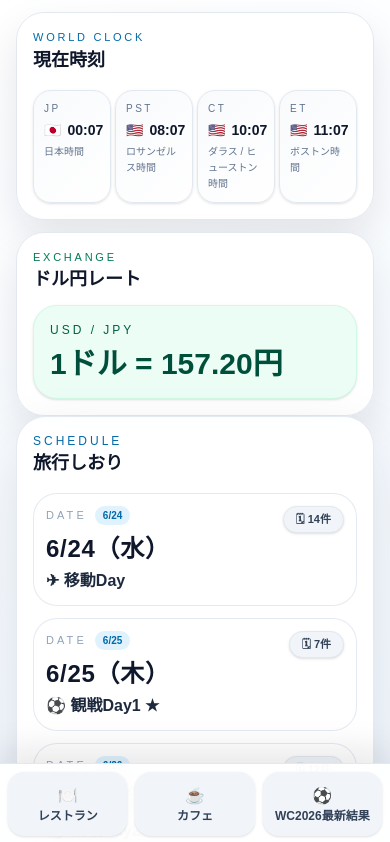
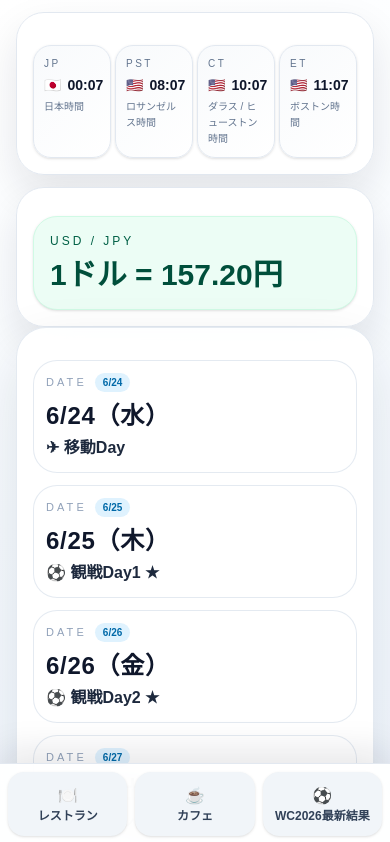
Before and after one commit to reemar1020-ai/WC2026tourapp, a Next.js app: page / in a window 390 px wide. Shown: the top 842 px of the page. Built offline with nearby package versions, Linux system fonts and the light colour scheme.

Commit message:
create mobile app ui

```diff
--- a/app/page.tsx
+++ b/app/page.tsx
@@ -30,106 +30,102 @@ const schedule: TravelDay[] = [
     date: "6/24",
     label: "移動Day",
     items: [
-      { time: "15:40 [JP]", title: "NRT 第1ターミナル集合", kind: "集合", mapUrl: "https://maps.app.goo.gl/kYstFtFUcgC7KocZA" },
-      { time: "16:00 [JP]", title: "肉料理やきすきやんま", kind: "食事", mapUrl: "https://maps.app.goo.gl/P95nLJRHeAAJnLdM7" },
-      { time: "16:40 [JP]", title: "空港チェックイン 第1ターミナル", kind: "チェックイン" },
-      { time: "17:00〜18:00 [JP]", title: "ラウンジ", kind: "ラウンジ", memo: "軽食あり", url: "https://www.saisoncard.co.jp/creditcard/benefits-service/lounge/" },
-      { time: "18:10 [JP]", title: "搭乗準備", kind: "搭乗" },
-      { time: "18:40 [JP]", title: "フライト NRT → LAX", kind: "フライト", memo: "18:40 [JP] NRT発\n↓\n12:50 [PST] LAX着" },
-      { time: "12:50〜14:00 [PST]", title: "USA入国審査", kind: "入国審査" },
-      { time: "14:00〜16:00 [PST]", title: "LAX ターミナルB ラウンジ", kind: "ラウンジ", memo: "軽食あり" },
-      { time: "16:00〜17:00 [PST]", title: "国内線乗り換え移動", kind: "移動", memo: "LAX ターミナルB → ターミナル3" },
-      { time: "17:00 [PST]", title: "空港チェックイン", kind: "チェックイン", memo: "LAX ターミナル3" },
-      { time: "17:00〜18:15 [PST]", title: "ラウンジ", kind: "ラウンジ", memo: "軽食あり" },
-      { time: "18:30 [PST]", title: "搭乗ゲート", kind: "搭乗" },
-      { time: "18:53 [PST]", title: "フライト LAX → DFW", kind: "フライト", memo: "18:53 [PST] LAX発\n↓\n23:59 [CT] DFW着" },
-      { time: "25:00 [CT]", title: "ホテルチェックイン", kind: "ホテル", location: "Super 8 by Wyndham Irving/DFW Apt/North", mapUrl: "https://maps.app.goo.gl/suYUgd7VPLuMp2Qy9" },
+      { time: "15:40", title: "NRT 第1ターミナル集合", mapUrl: "https://maps.app.goo.gl/kYstFtFUcgC7KocZA" },
+      { time: "16:00", title: "肉料理やきすきやんま", mapUrl: "https://maps.app.goo.gl/P95nLJRHeAAJnLdM7" },
+      { time: "16:40", title: "空港チェックイン 第1ターミナル" },
+      { time: "17:00〜18:00", title: "ラウンジ", memo: "軽食あり", url: "https://www.saisoncard.co.jp/creditcard/benefits-service/lounge/" },
+      { time: "18:10", title: "搭乗準備" },
+      { time: "18:40", title: "NRT発 → 12:50 LAX着", kind: "フライト", memo: "18:40 [JP] NRT発\n↓\n12:50 [PST] LAX着" },
+      { time: "12:50〜14:00", title: "USA入国審査" },
+      { time: "14:00〜16:00", title: "LAX ターミナルB ラウンジ", memo: "軽食あり" },
+      { time: "16:00〜17:00", title: "国内線乗り換え移動", memo: "LAX ターミナルB → ターミナル3" },
+      { time: "17:00", title: "空港チェックイン LAX ターミナル3" },
+      { time: "17:00〜18:15", title: "ラウンジ", memo: "軽食あり" },
+      { time: "18:30", title: "搭乗ゲート" },
+      { time: "18:53", title: "LAX発 → 23:59 DFW着", kind: "フライト", memo: "18:53 [PST] LAX発\n↓\n23:59 [CT] DFW着" },
+      { time: "25:00", title: "ホテルチェックイン", location: "Holiday Inn Express & Suites DFW Airport Southwest - Euless", mapUrl: "https://maps.app.goo.gl/7bWPRhjLrQJmid7J9" },
     ],
   },
   {
     date: "6/25",
     label: "観戦Day1 ★",
     items: [
-      { time: "8:00 [CT]", title: "朝食", kind: "食事" },
-      { time: "9:00〜13:00 [CT]", title: "Texas Card House", kind: "自由時間", mapUrl: "https://maps.app.goo.gl/5VP6x6zZBeonB2LcA" },
-      { time: "13:00 [CT]", title: "友達ピックアップ", kind: "移動" },
-      { time: "13:00 [CT]", title: "ランチ Texas Roadhouse", kind: "食事", mapUrl: "https://maps.app.goo.gl/39fidkkuZXzis9Fr5" },
-      { time: "16:00 [CT]", title: "入場", kind: "観光", venue: "AT&Tスタジアム", mapUrl: "https://maps.app.goo.gl/GWrpF7GaZuK4A11z6" },
-      { time: "18:00 [CT]", title: "キックオフ JPN vs SWE", kind: "試合", venue: "AT&Tスタジアム", url: "https://www.fifa.com/ja/match-centre/match/17/285023/289273/400021471", mapUrl: "https://maps.app.goo.gl/GWrpF7GaZuK4A11z6" },
-      { time: "21:00 [CT]", title: "ホテルチェックイン", kind: "ホテル", location: "Super 8 by Wyndham Irving/DFW Apt/North", mapUrl: "https://maps.app.goo.gl/suYUgd7VPLuMp2Qy9" },
+      { time: "08:00", title: "朝食" },
+      { time: "09:00〜13:00", title: "Texas Card House", mapUrl: "https://maps.app.goo.gl/5VP6x6zZBeonB2LcA" },
+      { time: "13:00", title: "友達ピックアップ" },
+      { time: "13:00", title: "ランチ Texas Roadhouse", mapUrl: "https://maps.app.goo.gl/39fidkkuZXzis9Fr5" },
+      { time: "16:00", title: "AT&Tスタジアム入場", mapUrl: "https://maps.app.goo.gl/GWrpF7GaZuK4A11z6" },
+      { time: "18:00", title: "JPN vs SWE キックオフ", kind: "試合", url: "https://www.fifa.com/ja/match-centre/match/17/285023/289273/400021471" },
+      { time: "21:00", title: "ホテルチェックイン", location: "Holiday Inn Express & Suites DFW Airport Southwest - Euless", mapUrl: "https://maps.app.goo.gl/7bWPRhjLrQJmid7J9" },
     ],
   },
   {
     date: "6/26",
     label: "観戦Day2 ★",
     items: [
-      { time: "4:30 [CT]", title: "ホテルチェックアウト", kind: "ホテル" },
-      { time: "5:30 [CT]", title: "空港チェックイン", kind: "チェックイン", memo: "DFW ターミナルE", mapUrl: "https://maps.app.goo.gl/gKDHQDLEsCXWkV2V7" },
-      { time: "6:00 [CT]", title: "朝食 Drew Pearson's Sport 88", kind: "食事", mapUrl: "https://maps.app.goo.gl/oa4P6CnBCHLjGQRe8" },
-      { time: "6:45 [CT]", title: "搭乗ゲート", kind: "搭乗" },
-      { time: "07:05 [CT]", title: "フライト DFW → BOS", kind: "フライト", memo: "07:05 [CT] DFW発\n↓\n11:57 [ET] BOS着" },
-      { time: "12:30 [ET]", title: "移動", kind: "移動", memo: "Uber利用予定\n電車：要確認", options: [{ label: "シャトルバス検索", url: "https://www.google.com/search?q=BOS%E7%A9%BA%E6%B8%AF%E2%86%92Hampton+Inn+Boston+Logan+Airport+%E3%82%B7%E3%83%A3%E3%83%88%E3%83%AB%E3%83%90%E3%82%B9", buttonLabel: "シャトルバス検索" }] },
-      { time: "13:00 [ET]", title: "ホテルチェックイン", kind: "ホテル", location: "Hampton Inn Boston Logan Airport", mapUrl: "https://maps.app.goo.gl/kDtMLkQ859AKpLst7" },
-      { time: "13:00 [ET]", title: "移動", kind: "移動", memo: "Uber利用予定\n電車：要確認" },
-      { time: "14:00 [ET]", title: "入場", kind: "観光", venue: "ジレット・スタジアム", mapUrl: "https://maps.app.goo.gl/vM1JASkx3EV6YEDm8" },
-      { time: "15:00 [ET]", title: "キックオフ NOR vs FRA", kind: "試合", url: "https://www.fifa.com/ja/match-centre/match/17/285023/289273/400021489" },
-      { time: "19:00 [ET]", title: "夕食", kind: "食事" },
-      { time: "20:00 [ET]", title: "ホテル帰還", kind: "ホテル", location: "Hampton Inn Boston Logan Airport", mapUrl: "https://maps.app.goo.gl/kDtMLkQ859AKpLst7" },
+      { time: "04:30", title: "ホテルチェックアウト" },
+      { time: "05:30", title: "DFW ターミナルE 空港チェックイン", mapUrl: "https://maps.app.goo.gl/gKDHQDLEsCXWkV2V7" },
+      { time: "06:00", title: "朝食 Drew Pearson's Sport 88", mapUrl: "https://maps.app.goo.gl/oa4P6CnBCHLjGQRe8" },
+      { time: "06:45", title: "搭乗ゲート" },
+      { time: "07:05", title: "DFW発 → 11:57 BOS着", kind: "フライト", memo: "07:05 [CT] DFW発\n↓\n11:57 [ET] BOS着" },
+      { time: "12:30", title: "ホテルへ移動", memo: "移動手段：\n・Uber Taxi\n・シャトルバス" },
+      { time: "13:00", title: "ホテルチェックイン", location: "Hampton Inn Boston Logan Airport", mapUrl: "https://maps.app.goo.gl/kDtMLkQ859AKpLst7" },
+      { time: "13:00", title: "ジレットスタジアムへ移動", memo: "移動手段：\n・Uber Taxi\n・電車" },
+      { time: "14:00", title: "ジレットスタジアム入場", mapUrl: "https://maps.app.goo.gl/vM1JASkx3EV6YEDm8" },
+      { time: "15:00", title: "NOR vs FRA キックオフ", kind: "試合", url: "https://www.fifa.com/ja/match-centre/match/17/285023/289273/400021489" },
+      { time: "19:00", title: "夕食" },
+      { time: "20:00", title: "ホテル帰還", location: "Hampton Inn Boston Logan Airport", mapUrl: "https://maps.app.goo.gl/kDtMLkQ859AKpLst7" },
     ],
   },
   {
     date: "6/27",
     label: "ボストン観光Day",
     items: [
-      { time: "9:00 [ET]", title: "朝食 in ホテル", kind: "食事" },
-      { time: "11:00 [ET]", title: "ホテルチェックアウト", kind: "ホテル" },
-      { time: "11:00〜17:00 [ET]", title: "自由時間", kind: "自由時間" },
-      { time: "17:00 [ET]", title: "空港チェックイン", kind: "チェックイン", memo: "BOS ターミナルA", mapUrl: "https://maps.app.goo.gl/iqtrFWj1f9nY8A2KA" },
-      { time: "18:10 [ET]", title: "搭乗ゲート", kind: "搭乗" },
-      { time: "18:40 [ET]", title: "フライト BOS → DFW", kind: "フライト", memo: "18:40 [ET] BOS発\n↓\n21:57 [CT] DFW着" },
-      { time: "22:30 [CT]", title: "移動", kind: "移動", memo: "車（友達）" },
-      { time: "23:00 [CT]", title: "ホテルチェックイン", kind: "ホテル" },
+      { time: "09:00", title: "朝食（ホテル）" },
+      { time: "11:00", title: "ホテルチェックアウト" },
+      { time: "11:00〜17:00", title: "自由時間" },
+      { time: "17:00", title: "BOS ターミナルA 空港チェックイン", mapUrl: "https://maps.app.goo.gl/iqtrFWj1f9nY8A2KA" },
+      { time: "18:10", title: "搭乗ゲート" },
+      { time: "18:40", title: "BOS発 → 21:57 DFW着", kind: "フライト", memo: "18:40 [ET] BOS発\n↓\n21:57 [CT] DFW着" },
+      { time: "22:30", title: "移動（友達の車）" },
+      { time: "23:00", title: "ホテルチェックイン", location: "Holiday Inn Express & Suites DFW Airport Southwest - Euless", mapUrl: "https://maps.app.goo.gl/7bWPRhjLrQJmid7J9" },
     ],
   },
   {
     date: "6/28",
     label: "GOLF Day",
     items: [
-      { time: "9:00 [CT]", title: "Fort Worth Stockyards", kind: "観光", mapUrl: "https://share.google/EqhKercWdOUAytMy1" },
-      { time: "11:30 [CT]", title: "テキサスBBQランチ", kind: "食事", memo: "候補1：Cooper's Old Time Pit Bar-B-Que\n候補2：Riscky's BBQ", options: [
+      { time: "09:00", title: "Fort Worth Stockyards", mapUrl: "https://share.google/EqhKercWdOUAytMy1" },
+      { time: "11:30", title: "テキサスBBQランチ", memo: "候補①\nCooper's Old Time Pit Bar-B-Que\n\n候補②\nRiscky's BBQ", options: [
         { label: "Cooper's Old Time Pit Bar-B-Que", mapUrl: "https://maps.app.goo.gl/4KNGY568cF7hUXkP6", buttonLabel: "Google Maps" },
         { label: "Riscky's BBQ", mapUrl: "https://share.google/I6RJ64x90zuvPkO4O", buttonLabel: "Google Maps" },
       ] },
-      { time: "13:30 [CT]", title: "ゴルフ", kind: "ゴルフ", options: [
-        { label: "Texas Star Golf Course", url: "https://texasstar.cps.golf/onlineresweb/search-teetime?TeeOffTimeMin=0&TeeOffTimeMax=23.999722222222225", buttonLabel: "予約ページ" },
-        { label: "Bear Creek Golf Club", url: "https://arcisgolf.com/clubs/bear_creek_golf_club/home?utm_source=chatgpt.com", buttonLabel: "予約ページ" },
-        { label: "CEDAR CREST", url: "https://www.golfcedarcrest.com/book-a-tee-time", buttonLabel: "予約ページ" },
-      ] },
-      { time: "20:00 [CT]", title: "カジノ", kind: "カジノ", location: "Choctaw Casino & Resort", mapUrl: "https://maps.app.goo.gl/yvPExBzpzikLH3Hy6" },
-      { time: "時間未定", title: "ホテル", kind: "ホテル", memo: "未定" },
+      { time: "12:30", title: "Bear Creek Golf Club へ移動" },
+      { time: "13:22", title: "ゴルフスタート", location: "Bear Creek Golf Club", url: "https://arcisgolf.com/clubs/bear_creek_golf_club/home", mapUrl: "https://share.google/CcacpJxXFvC0hOpOR" },
+      { time: "20:00", title: "Choctaw Casino & Resort", mapUrl: "https://maps.app.goo.gl/yvPExBzpzikLH3Hy6" },
     ],
   },
   {
     date: "6/29",
     label: "観戦Day3 ★",
     items: [
-      { time: "7:00 [CT]", title: "レンタカーピック＆移動", kind: "移動" },
-      { time: "11:00 [CT]", title: "入場", kind: "観光", venue: "NRGスタジアム", mapUrl: "https://maps.app.goo.gl/312VEhN9cPtHE8Xa7" },
-      { time: "12:00 [CT]", title: "キックオフ F2位 vs C1位", kind: "試合", url: "https://www.fifa.com/ja/match-centre/match/17/285023/289287/400021516" },
-      { time: "16:00 [CT]", title: "ホテルチェックイン", kind: "ホテル", location: "Wingate by Wyndham Humble/HIA", mapUrl: "https://maps.app.goo.gl/a7tP5sipSTC28owc9" },
-      { time: "17:00 [CT]", title: "Space Center Houston", kind: "観光", mapUrl: "https://share.google/VNv9d4qSaUtCd9oOs" },
+      { time: "07:00", title: "レンタカーピックアップ・移動" },
+      { time: "11:00", title: "NRGスタジアム入場", mapUrl: "https://maps.app.goo.gl/312VEhN9cPtHE8Xa7" },
+      { time: "12:00", title: "F2位 vs C1位 キックオフ", kind: "試合", url: "https://www.fifa.com/ja/match-centre/match/17/285023/289287/400021516" },
+      { time: "16:00", title: "ホテルチェックイン", location: "Wingate by Wyndham Humble/HIA", mapUrl: "https://maps.app.goo.gl/a7tP5sipSTC28owc9" },
+      { time: "17:00", title: "Space Center Houston", mapUrl: "https://share.google/VNv9d4qSaUtCd9oOs" },
     ],
   },
   {
     date: "6/30",
     label: "帰国Day",
     items: [
-      { time: "9:30 [CT]", title: "空港チェックイン（しげじP）", kind: "チェックイン" },
-      { time: "11:00 [CT]", title: "搭乗ゲート（しげじP）", kind: "搭乗" },
-      { time: "11:35 [CT]", title: "フライト IAH → 日本", kind: "フライト", memo: "11:35 [CT] IAH発\n↓\n15:25 日本着" },
-      { time: "18:00 [CT]", title: "空港チェックイン（亮輔）", kind: "チェックイン", memo: "IAH ターミナルA", mapUrl: "https://maps.app.goo.gl/4RsQc9PJxjVWfFxw9" },
-      { time: "19:45 [CT]", title: "搭乗ゲート（亮輔）", kind: "搭乗" },
-      { time: "20:12 [CT]", title: "フライト IAH → HND", kind: "フライト", memo: "20:12 [CT] IAH発\n↓\n7/1（水）04:45 [JP] HND着" },
+      { time: "09:30", title: "空港チェックイン（しげじ）" },
+      { time: "11:00", title: "搭乗ゲート（しげじ）" },
+      { time: "11:35", title: "IAH発 → 15:25 日本着（しげじ）", kind: "フライト" },
+      { time: "18:00", title: "IAH ターミナルA 空港チェックイン（亮輔）", mapUrl: "https://maps.app.goo.gl/4RsQc9PJxjVWfFxw9" },
+      { time: "19:45", title: "搭乗ゲート（亮輔）" },
+      { time: "20:12", title: "IAH発 → 7/1 04:45 HND着（亮輔）", kind: "フライト" },
     ],
   },
 ];
@@ -273,12 +269,7 @@ export default function Home() {
         <section className="px-4 pt-3 sm:px-6 sm:pt-4">
           <div className="grid gap-3 md:grid-cols-[1.1fr_0.9fr] md:gap-4">
             <article className="rounded-[28px] border border-slate-200 bg-white/95 p-4 shadow-[0_18px_40px_rgba(15,23,42,0.10)] backdrop-blur md:p-5">
-              <div className="flex items-start justify-between gap-3">
-                <div>
-                  <p className="text-[11px] uppercase tracking-[0.25em] text-sky-700">World Clock</p>
-                  <h2 className="text-lg font-bold text-slate-900">現在時刻</h2>
-                </div>
-              </div>
+              <div className="hidden"></div>
 
               <div className="mt-4 grid grid-cols-4 gap-1">
                 {timeZones.map((item) => (
@@ -298,8 +289,6 @@ export default function Home() {
             </article>
 
             <article className="rounded-[28px] border border-slate-200 bg-white/95 p-4 shadow-[0_18px_40px_rgba(15,23,42,0.10)] backdrop-blur md:p-5">
-              <p className="text-[11px] uppercase tracking-[0.25em] text-emerald-700">Exchange</p>
-              <h2 className="text-lg font-bold text-slate-900">ドル円レート</h2>
               <div className="mt-3 rounded-[24px] border border-emerald-100 bg-emerald-50 p-4 shadow-sm">
                 <p className="text-xs uppercase tracking-[0.25em] text-emerald-800">USD / JPY</p>
                 <p className="mt-2 text-3xl font-black text-emerald-900">1ドル = {usdJpyRate.toFixed(2)}円</p>
@@ -310,12 +299,7 @@ export default function Home() {
 
         <section className="px-4 sm:px-6">
           <div className="rounded-[30px] border border-slate-200/90 bg-white/95 p-4 shadow-[0_24px_60px_rgba(15,23,42,0.12)] backdrop-blur-xl md:p-5">
-            <div className="flex items-center justify-between gap-3">
-              <div>
-                <p className="text-xs uppercase tracking-[0.25em] text-sky-700">Schedule</p>
-                <h2 className="text-lg font-bold text-slate-900">旅行しおり</h2>
-              </div>
-            </div>
+            <div className="hidden"></div>
 
             <div className="mt-4 flex flex-col gap-3">
               {schedule.map((day) => {
@@ -332,7 +316,6 @@ export default function Home() {
                           : "border-slate-200/90 bg-white hover:-translate-y-0.5 hover:border-sky-200 hover:bg-[linear-gradient(135deg,#ffffff_0%,#f8fbff_50%,#f0fdfa_100%)] hover:shadow-[0_16px_28px_rgba(15,23,42,0.08)]"
                       }`}
                     >
-                      <div className="flex items-start justify-between gap-3">
                       <div className="min-w-0 flex-1">
                         <div className="flex items-center gap-2">
                           <p className="text-[11px] uppercase tracking-[0.28em] text-slate-400">DATE</p>
@@ -341,16 +324,11 @@ export default function Home() {
                         <p className="mt-2 text-2xl font-black tracking-[0.03em] text-slate-900 sm:text-[28px]">{day.date}（{getWeekdayLabel(day.date)}）</p>
                         <p className="mt-1 text-base font-semibold text-slate-800">{getDayThemeIcon(day.label)} {day.label}</p>
                       </div>
-                        <span className="inline-flex items-center gap-1 rounded-full border border-slate-200 bg-slate-100 px-3 py-1 text-[11px] font-semibold text-slate-700 shadow-sm">🗓 {day.items.length}件</span>
-                      </div>
                     </button>
 
                     {selected && (
                       <article className="rounded-[28px] border border-slate-200 bg-[linear-gradient(180deg,#f8fafc_0%,#ffffff_100%)] p-4 shadow-inner sm:p-5">
-                        <div className="mb-3 flex items-center justify-between gap-2 rounded-[20px] border border-sky-100 bg-[linear-gradient(135deg,#eff6ff_0%,#ffffff_70%,#ecfeff_100%)] px-3 py-2 text-xs font-semibold text-sky-800 shadow-sm sm:px-4">
-                          <span>旅程カード</span>
-                          <span>{day.items.length} 件</span>
-                        </div>
+
 
                         <div className="space-y-3">
                           {day.items.map((item, index) => {
```
Lines whose indentation alone changed are shown as unchanged.
